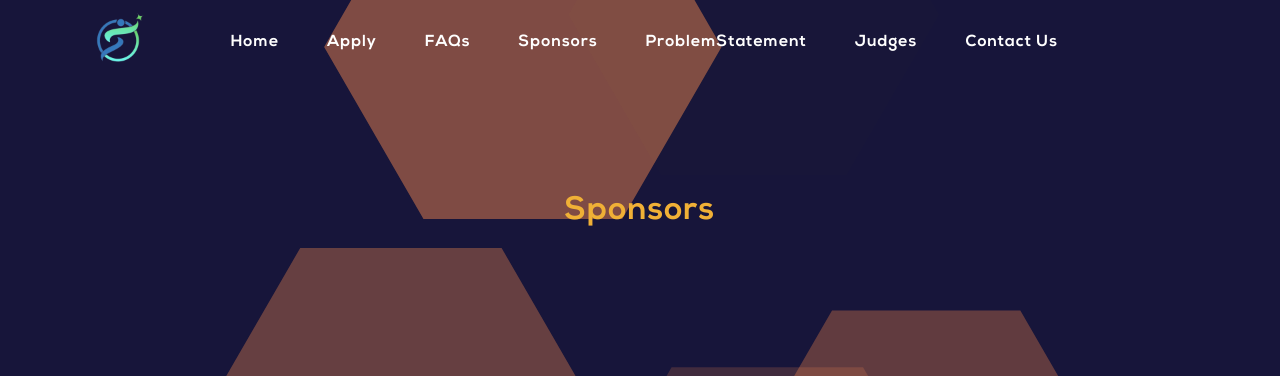
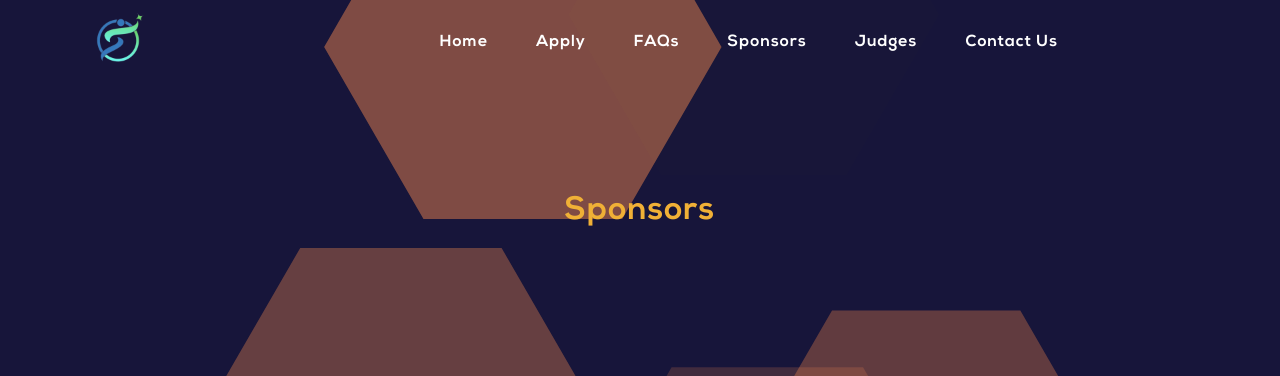
Before and after one commit to Infothon/INFOTHON, a plain HTML site: page sponsors.html in a window 1280 px wide. Shown: the top 376 px of the page. Drawn offline with nearby package versions, Linux system fonts and the light colour scheme.

Commit message:
Update sponsors.html

```diff
--- a/sponsors.html
+++ b/sponsors.html
@@ -56,9 +56,6 @@
             <a class="nav-link js-scroll-trigger nexa" href="sponsors.html">Sponsors</a>
           </li>
         </li>
-        <li class="nav-item">
-        <a class="nav-link js-scroll-trigger nexa" href="prbs.html">ProblemStatement</a>
-      </li>
       <li class="nav-item">
         <a class="nav-link js-scroll-trigger nexa" href="">Judges</a>
       </li>
```
